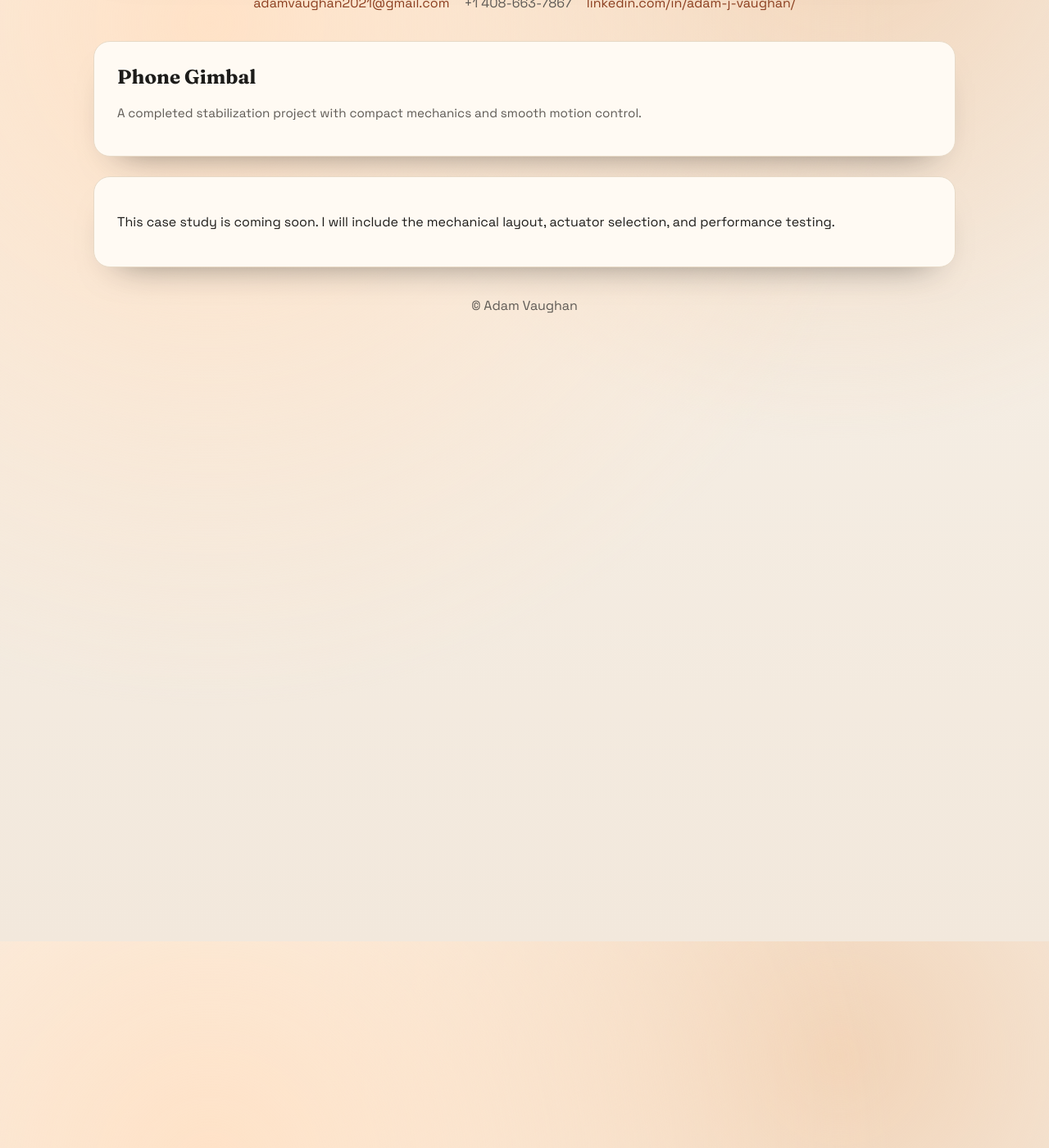
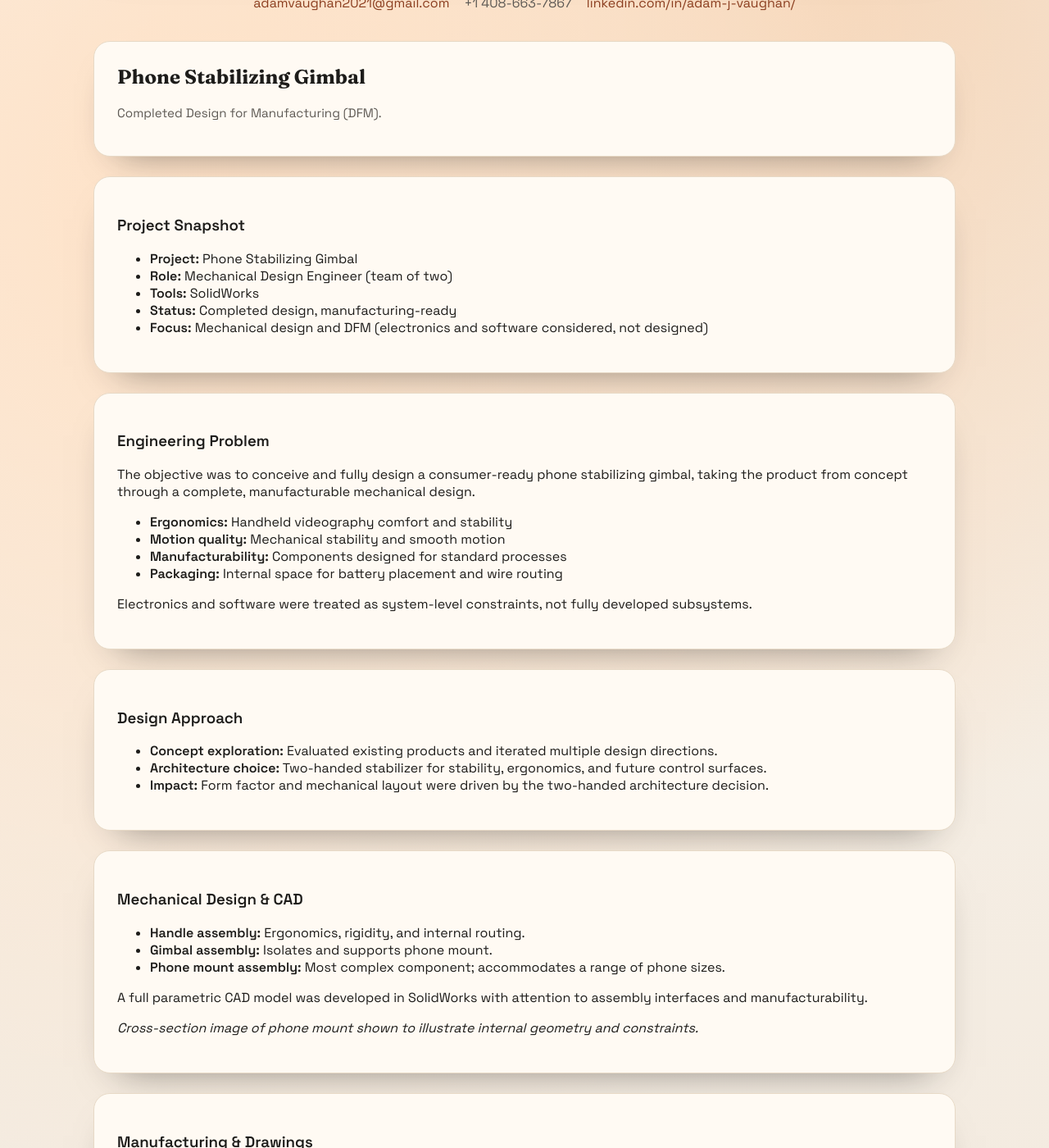
Before and after one commit to adamvaughan10/adamvaughan10.github.io, a Jekyll site: the page built from projects/phone-gimbal.md, in a window 1280 px wide and 1400 px high, scrolled down 252 px. Shown: the whole window at 82% size. Built offline with Jekyll 4.4.1, drawn with Linux system fonts in a browser that asks for light colours; some of the changed text lies outside the part shown.

Commit message:
updated format of c-clamp, added phone-gimbal

```diff
--- a/projects/phone-gimbal.md
+++ b/projects/phone-gimbal.md
@@ -4,10 +4,81 @@ title: Phone Gimbal
 ---
 
 <section class="section-card">
-  <h2>Phone Gimbal</h2>
-  <p class="tagline">A completed stabilization project with compact mechanics and smooth motion control.</p>
+  <h2>Phone Stabilizing Gimbal</h2>
+  <p class="tagline">Completed Design for Manufacturing (DFM).</p>
 </section>
 
 <section class="section-card">
-  <p>This case study is coming soon. I will include the mechanical layout, actuator selection, and performance testing.</p>
+  <h3>Project Snapshot</h3>
+  <ul>
+    <li><strong>Project:</strong> Phone Stabilizing Gimbal</li>
+    <li><strong>Role:</strong> Mechanical Design Engineer (team of two)</li>
+    <li><strong>Tools:</strong> SolidWorks</li>
+    <li><strong>Status:</strong> Completed design, manufacturing-ready</li>
+    <li><strong>Focus:</strong> Mechanical design and DFM (electronics and software considered, not designed)</li>
+  </ul>
 </section>
+
+<section class="section-card">
+  <h3>Engineering Problem</h3>
+  <p>The objective was to conceive and fully design a consumer-ready phone stabilizing gimbal, taking the product from concept through a complete, manufacturable mechanical design.</p>
+  <ul>
+    <li><strong>Ergonomics:</strong> Handheld videography comfort and stability</li>
+    <li><strong>Motion quality:</strong> Mechanical stability and smooth motion</li>
+    <li><strong>Manufacturability:</strong> Components designed for standard processes</li>
+    <li><strong>Packaging:</strong> Internal space for battery placement and wire routing</li>
+  </ul>
+  <p>Electronics and software were treated as system-level constraints, not fully developed subsystems.</p>
+</section>
+
+<section class="section-card">
+  <h3>Design Approach</h3>
+  <ul>
+    <li><strong>Concept exploration:</strong> Evaluated existing products and iterated multiple design directions.</li>
+    <li><strong>Architecture choice:</strong> Two-handed stabilizer for stability, ergonomics, and future control surfaces.</li>
+    <li><strong>Impact:</strong> Form factor and mechanical layout were driven by the two-handed architecture decision.</li>
+  </ul>
+</section>
+
+<section class="section-card">
+  <h3>Mechanical Design &amp; CAD</h3>
+  <ul>
+    <li><strong>Handle assembly:</strong> Ergonomics, rigidity, and internal routing.</li>
+    <li><strong>Gimbal assembly:</strong> Isolates and supports phone mount.</li>
+    <li><strong>Phone mount assembly:</strong> Most complex component; accommodates a range of phone sizes.</li>
+  </ul>
+  <p>A full parametric CAD model was developed in SolidWorks with attention to assembly interfaces and manufacturability.</p>
+  <p><em>Cross-section image of phone mount shown to illustrate internal geometry and constraints.</em></p>
+</section>
+
+<section class="section-card">
+  <h3>Manufacturing &amp; Drawings</h3>
+  <ul>
+    <li>Manufacturing considerations integrated throughout the design process.</li>
+    <li>Detailed engineering drawings created for all machined components.</li>
+    <li>GD&amp;T applied to control critical fits, alignment, and functional interfaces.</li>
+    <li>Part geometry compatible with standard machining processes.</li>
+  </ul>
+  <p>Final deliverables support direct handoff to manufacturing.</p>
+</section>
+
+<section class="section-card">
+  <h3>Outcome</h3>
+  <ul>
+    <li>Completed, manufacturing-ready mechanical design.</li>
+    <li>Demonstrated concept-to-finalized design execution.</li>
+    <li>Documented architectural tradeoffs and DFM decisions.</li>
+    <li>Produced professional CAD assemblies and technical drawings.</li>
+  </ul>
+</section>
+
+<section class="section-card">
+  <h3>Key Skills Demonstrated</h3>
+  <ul>
+    <li>Mechanical design and product development</li>
+    <li>Design for Manufacturing (DFM)</li>
+    <li>SolidWorks (part modeling, assemblies, drawings)</li>
+    <li>GD&amp;T application</li>
+    <li>Engineering tradeoff analysis and iteration</li>
+  </ul>
+</section>
```
Also changed, not shown: projects/c-clamp.md (+64 -25 lines), assets/projects/gimbal/style.jpg (added), 1 other file.
